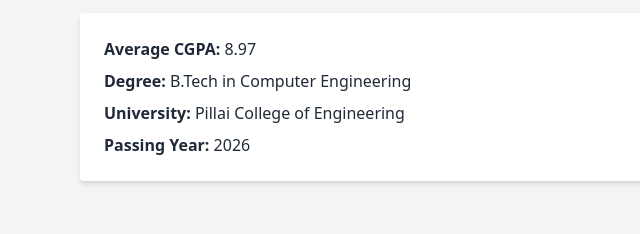
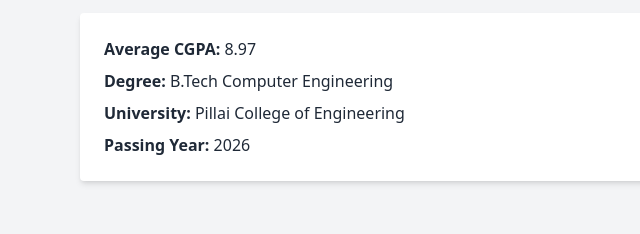
Before and after one commit to riteshvishwakarma2004/Java-Developer-Portfolio, a plain HTML site: page academics.html in a window 1280 px wide. Shown: the part 747-981 px from the top of the page, 0-640 px from the left. Drawn offline with nearby package versions, Linux system fonts and the light colour scheme.

Commit message:
updated coding details

```diff
--- a/academics.html
+++ b/academics.html
@@ -40,7 +40,7 @@
       <h2 class="text-2xl font-bold text-green-900 mb-4">Academics</h2>
       <div class="bg-white p-6 rounded shadow-md space-y-2">
         <p><strong>Average CGPA:</strong> 8.97</p>
-        <p><strong>Degree:</strong> B.Tech in Computer Engineering</p>
+        <p><strong>Degree:</strong> B.Tech Computer Engineering</p>
         <p><strong>University:</strong> Pillai College of Engineering</p>
         <p><strong>Passing Year:</strong> 2026</p>
       </div>
```
